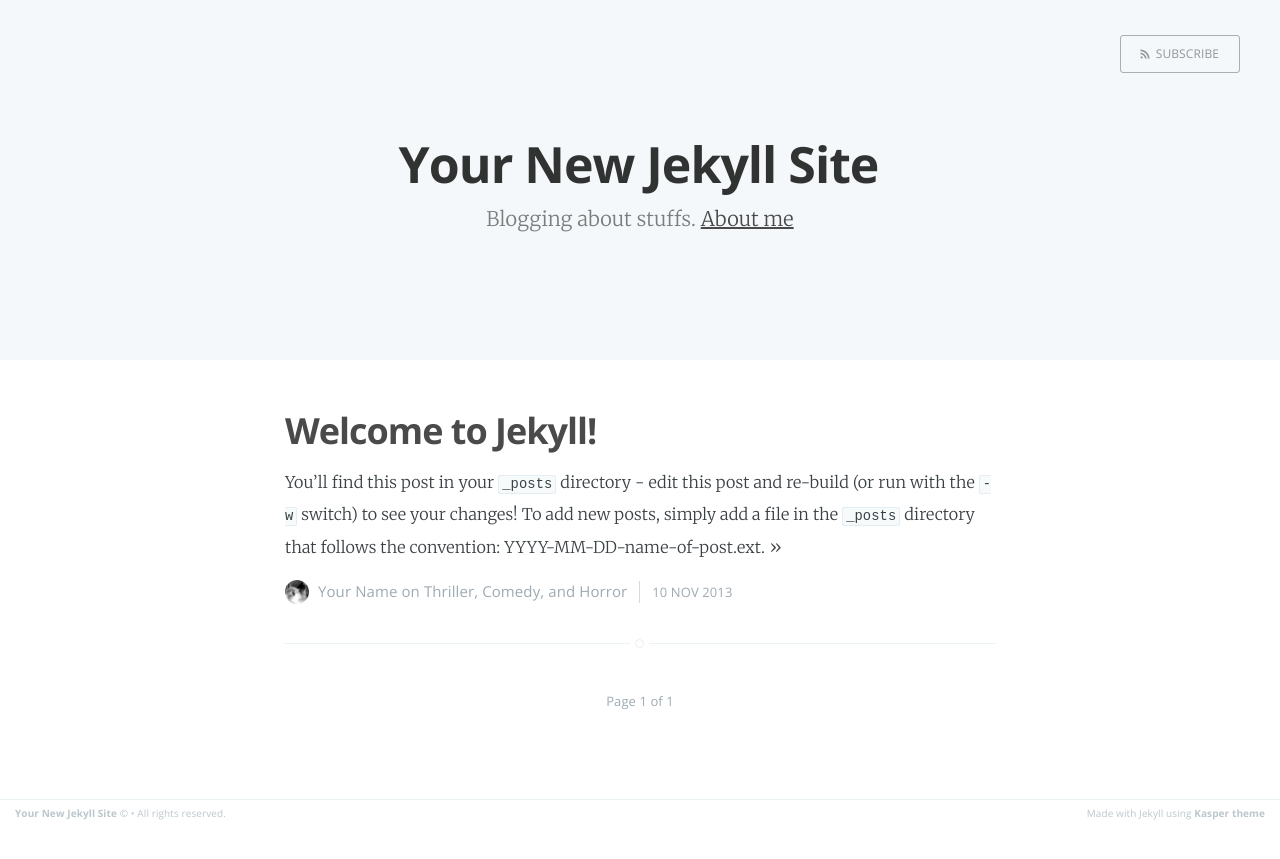
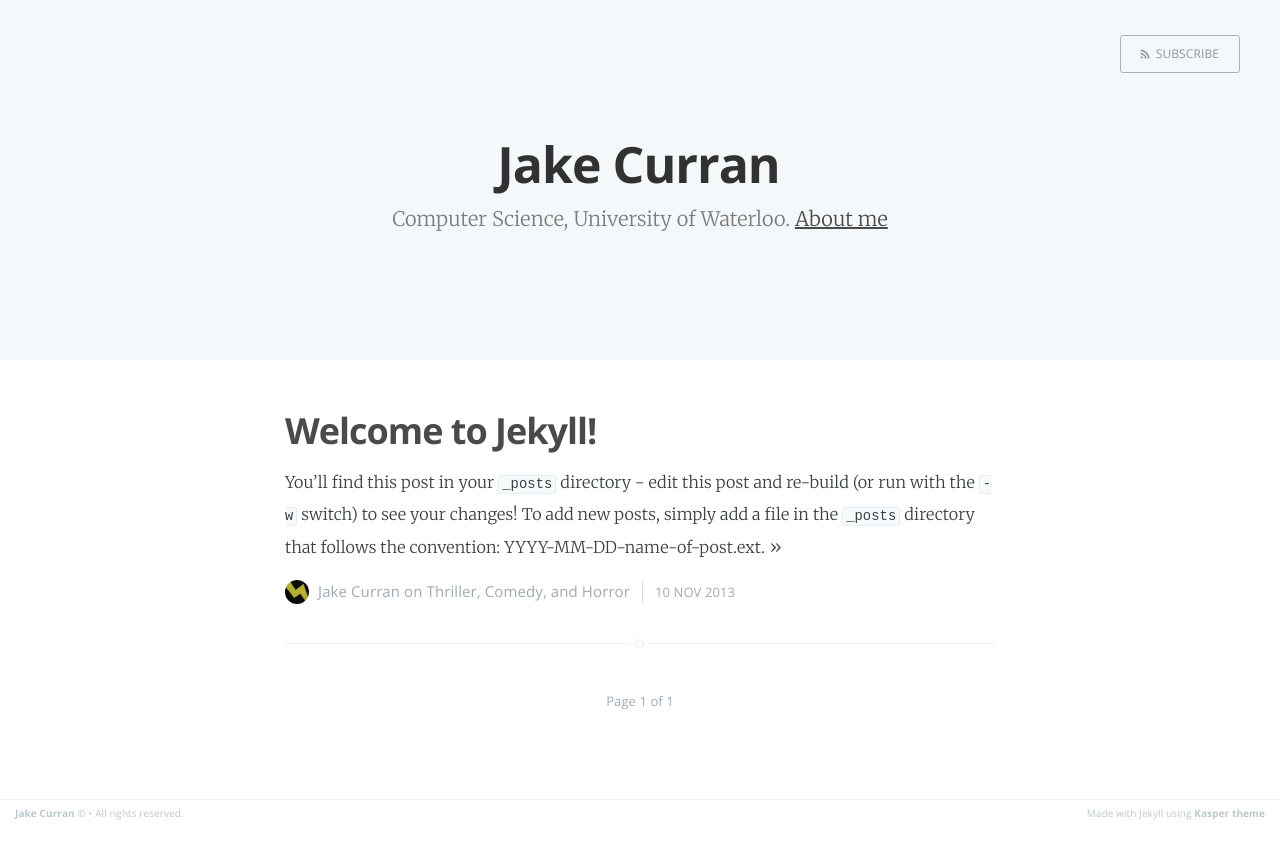
Before and after one commit to jakecurran/jakecurran.github.io, a Jekyll site: the page built from index.html, in a window 1280 px wide. Shown: the top 859 px of the page. Built offline with Jekyll 4.4.1, drawn with Linux system fonts in a browser that asks for light colours; Markdown is read by kramdown in place of the engine named in the settings; the list of posts is cut into pages by our own code.

Commit message:
Initial personalization of Kasper theme

```diff
--- a/_config.yml
+++ b/_config.yml
@@ -1,15 +1,15 @@
-name: Your New Jekyll Site
-description: Blogging about stuffs
-meta_description: "Your New Jekyll Site, Blogging about stuffs"
+name: Jake Curran
+description: "Computer Science, University of Waterloo"
+meta_description: "Jake Curran - Computer Science, University of Waterloo"
 
 markdown: redcarpet
 highlighter: pygments
 logo: false
 paginate: 15
 baseurl: /
-domain_name: 'http://yourblog-domain.com'
-google_analytics: 'UA-XXXXXXXX-X'
+domain_name: 'http://jakecurran.xyz'
+google_analytics: 'UA-68791607-1'
 
 # Details for the RSS feed generator
-url:            'blog url'
-author:         'Your Name'
+url:            'http://jakecurran.xyz'
+author:         'Jake Curran'
```
Also changed, not shown: README.md (added), _posts/2013-11-10-welcome-to-jekyll.md (renamed from _posts/2013-11-10-welcome-to-jekyll.markdown), about.md (line endings or trailing spaces), assets/images/profile.png.
